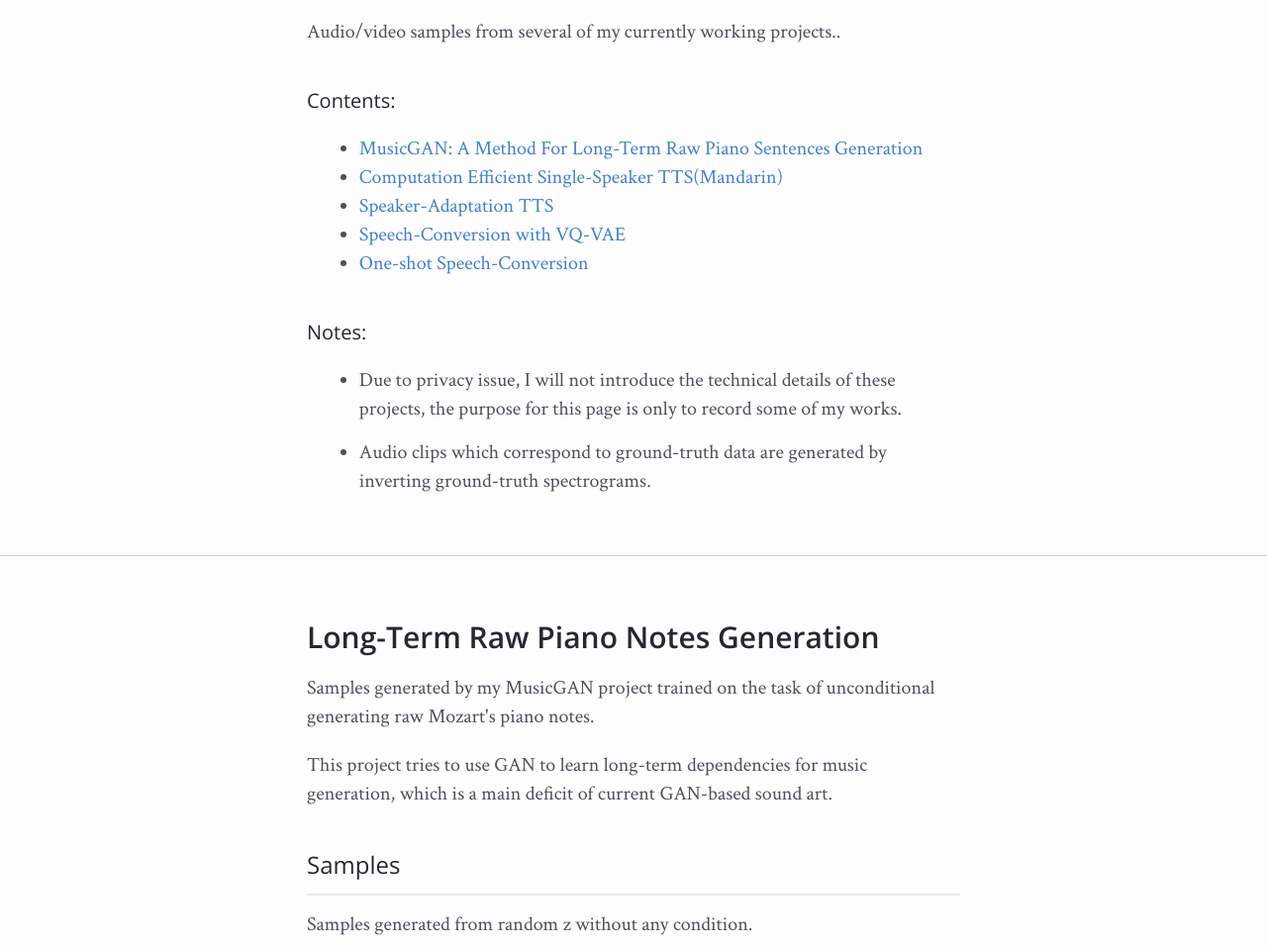
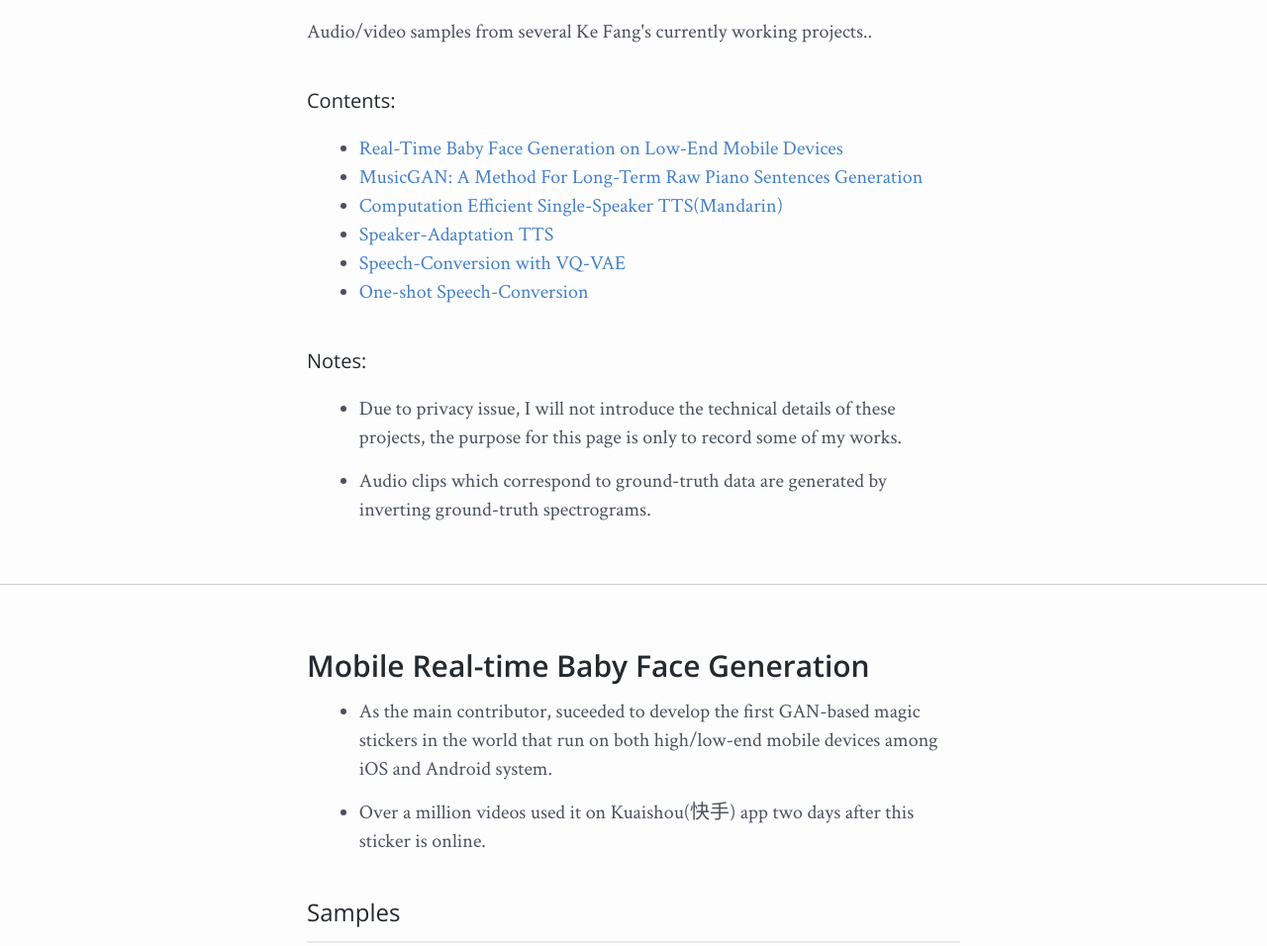
Before and after one commit to fancoo/fancoo.github.io, a plain HTML site: page index.html in a window 1280 px wide. Shown: the part 140-1096 px from the top of the page at 99% size. Drawn offline with nearby package versions, Linux system fonts and the light colour scheme.

```diff
--- a/index.html
+++ b/index.html
@@ -16,11 +16,12 @@
 
     <div class='section'>
         <h1>Samples</h1>
-        <p>Audio/video samples from several of my currently working projects.</i>.</p>
+        <p>Audio/video samples from several Ke Fang's currently working projects.</i>.</p>
 
         <h4>Contents:</h4>
         <p>
         <ul class='toc'>
+            <li><a href='#section-0'>Real-Time Baby Face Generation on Low-End Mobile Devices</a></li>
             <li><a href='#section-1'>MusicGAN: A Method For Long-Term Raw Piano Sentences Generation</a></li>
             <li><a href='#section-2'>Computation Efficient Single-Speaker TTS(Mandarin)</a></li>
             <li><a href='#section-3'>Speaker-Adaptation TTS</a></li>
@@ -40,6 +41,18 @@
     </div>
 
     <hr>
+
+    <div id='section-0' class='section'>
+        <h2>Mobile Real-time Baby Face Generation</h2>
+        <ul>
+            <li>As the main contributor, suceeded to develop the first GAN-based magic stickers in the world that run on both high/low-end mobile devices among iOS and Android system.</li>
+            <li>Over a million videos used it on Kuaishou(快手) app two days after this sticker is online.</li>
+        </ul>
+        <h3>Samples</h3>
+        <p><img src="samples/gif/gan-a.gif" alt="gan-a"></p>
+        <p><img src="samples/gif/gan-b.gif" alt="gan-a"><img src="samples/gif/gan-c.gif" alt="gan-a"></p>
+
+    </div>
 
     <div id='section-1' class='section'>
         <h2>Long-Term Raw Piano Notes Generation</h2>
```
